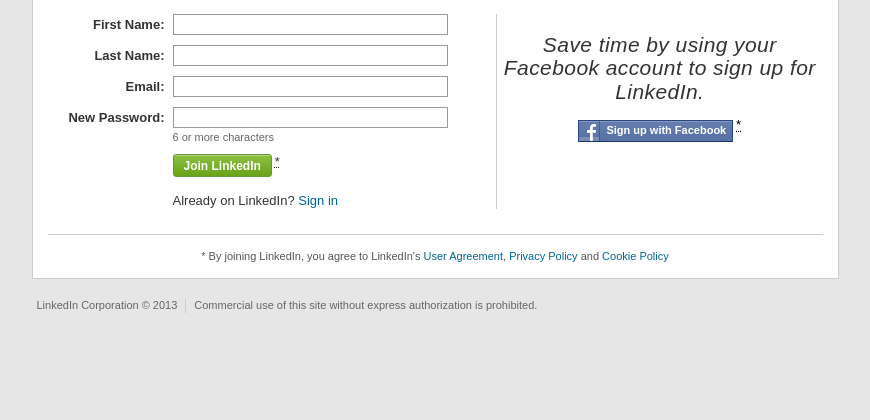
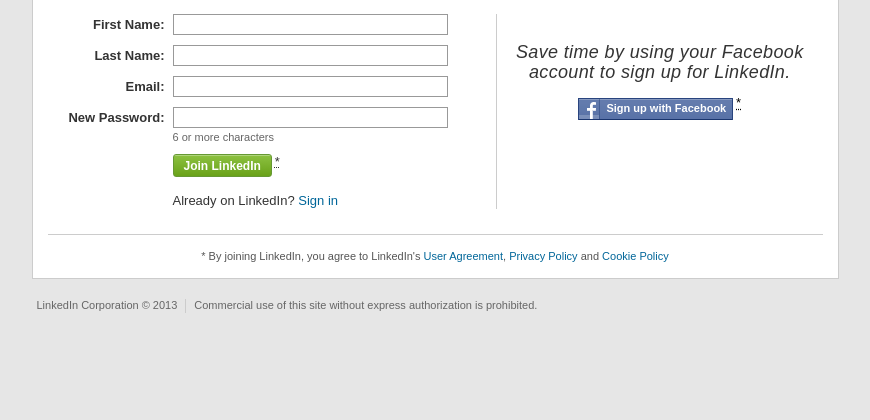
Before and after one commit to Majamis/webprogramming-linkedin, a PHP site: page /page5.html in a window 1280 px wide. Shown: the part 177-597 px from the top of the page, without its empty margins (205-1075 px from the left). Run offline with PHP 8.4, Linux system fonts and the light colour scheme.

Commit message:
fixed page5 (final)

```diff
--- a/page5.css
+++ b/page5.css
@@ -540,12 +540,13 @@ line-height: 1.1em;
 }
 
 .handwritten {
-font-size: 21px;
+font-size: 18px;
 font-weight: normal;
 }
 
 .handwritten {
 font-family: LazyDogRegular,Arial,sans-serif;
+padding-top: 14px;
 }
 
 .fb_button {
```
